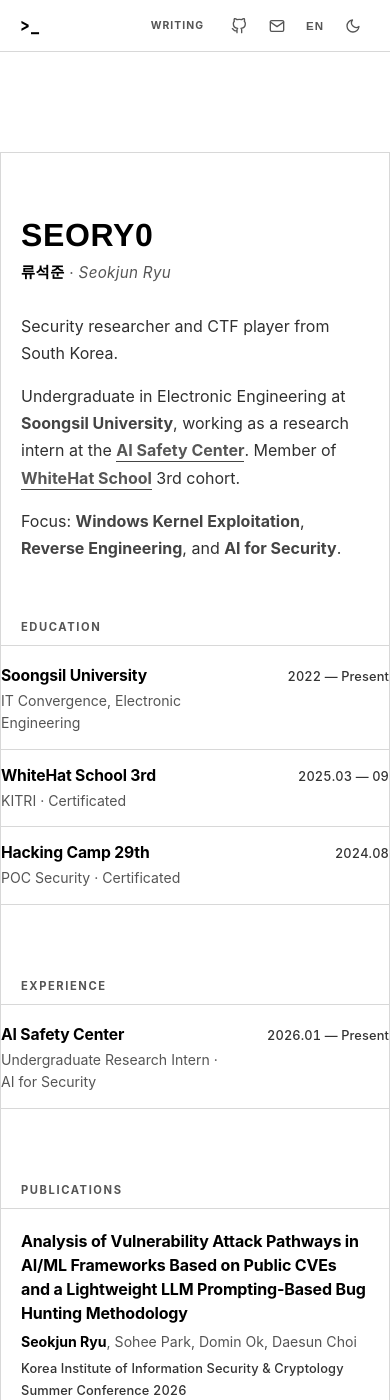
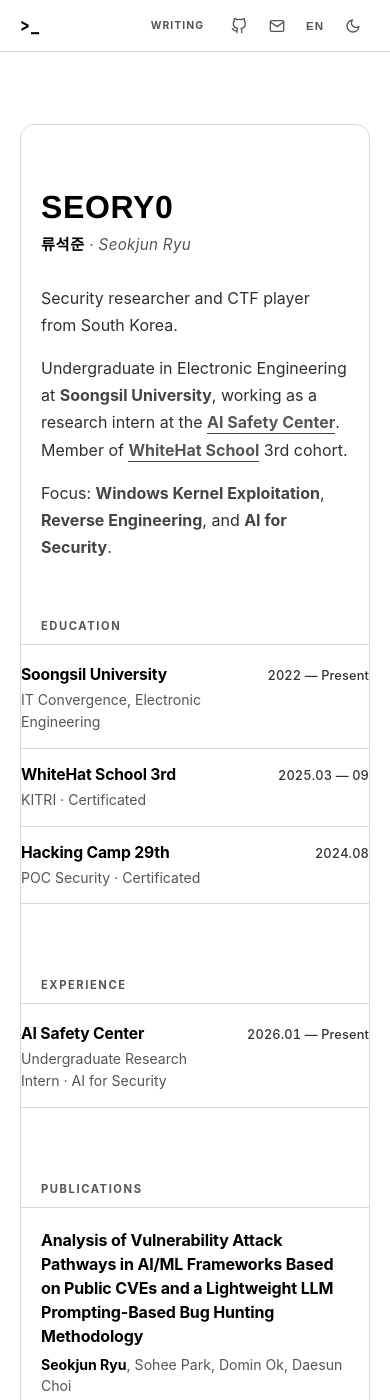
Before and after one commit to SEORY0/SEORY0.github.io, a Jekyll site: the page built from index.html, in a window 390 px wide and 1400 px high. Built offline with Jekyll 4.4.1, drawn with Linux system fonts in a browser that asks for light colours; some web fonts are replaced.

Commit message:
Float home/writing content as a card on mobile
On phones the shader pages rendered the content as a borderless, edge-to-edge
slab while the footer already floated as a rounded card — inconsistent with
each other and with the PC panel. Give .page-shader .container a margin,
border-radius and its existing border below $bp-mobile so the content floats
as a framed card over the shader, matching the footer and the desktop layout.
Children already carry a var(--indent) inset, so inner padding stays even.
No horizontal overflow at 320/375/414px, verified light and dark.

Co-Authored-By: Claude Fable 5 <noreply@anthropic.com>

```diff
--- a/_sass/_home.scss
+++ b/_sass/_home.scss
@@ -449,6 +449,16 @@ a.note.featured:hover h3 { color: var(--accent); }
 .page-shader .container {
   background: var(--bg);
   border: 1px solid var(--border);
+
+  /* Mobile: float the content as a rounded card over the shader — matching the
+     footer box and the PC panel, instead of a borderless edge-to-edge slab.
+     Children already carry a var(--indent) inset, so the card reads with even
+     inner padding. */
+  @media (max-width: $bp-mobile) {
+    margin: 72px var(--indent) 40px;
+    border-radius: 14px;
+    overflow: hidden;
+  }
 }
 
 .page-shader .site-footer-box {
```
